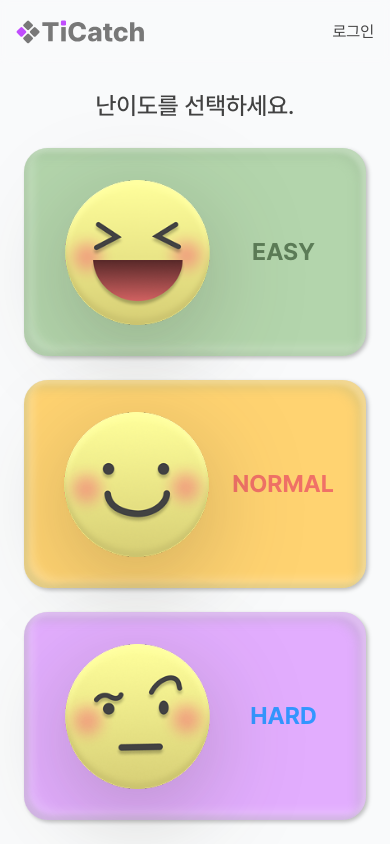
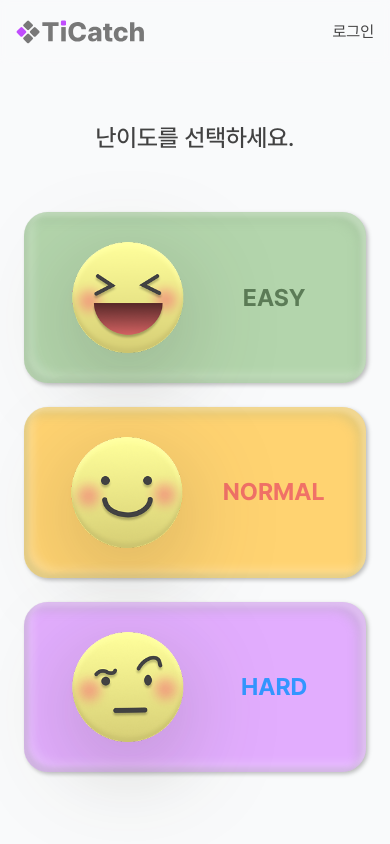
Before and after one commit to TiCatch/Frontend, a Next.js app in the folder ticatch-front/: page /ticket/level in a window 390 px wide. Shown: the top 844 px of the page. Built offline with nearby package versions, Linux system fonts and the light colour scheme; no server answers.

Commit message:
feat: 추가된 스타일 속성 적용

```diff
--- a/ticatch-front/app/(with-header)/ticket/complete/page.tsx
+++ b/ticatch-front/app/(with-header)/ticket/complete/page.tsx
@@ -16,7 +16,7 @@ export default function CompletePage() {
   }, []);
 
   return (
-    <div className="flex min-h-[calc(100dvh-64px)] flex-col items-center justify-center overflow-hidden text-center">
+    <div className="flex min-h-without-header flex-col items-center justify-center overflow-hidden text-center">
       <CheckAnimation />
       <h1 className="mt-6 text-2xl font-bold">티켓 예매가 완료되었습니다.</h1>
       <p className="mt-2">자세한 정보는 '마이페이지'에서 확인이 가능합니다.</p>
--- a/ticatch-front/app/(with-header)/ticket/level/page.tsx
+++ b/ticatch-front/app/(with-header)/ticket/level/page.tsx
@@ -1,18 +1,19 @@
 'use client';
 
-import { TicketingLevel } from 'types';
 import LevelCard from '@components/ticketInfo/LevelCard';
 
 export default function LevelPage() {
   return (
-    <div className="h-[calc(100dvh-64px)] min-w-[370px] overflow-hidden p-[24px] md:h-[calc(100dvh-64px)] md:min-h-[660px]">
-      <div className="relative flex h-full flex-col items-center justify-start gap-[24px] overflow-visible md:flex-row">
-        <div className="text-center text-xl font-medium md:absolute md:bottom-[85%] md:left-1/2 md:translate-x-[-50%] md:text-2xl">
+    <div className="h-without-header md:h-inner-screen md:h-inner-screen min-w-[370px] overflow-hidden p-[24px] md:min-h-[660px]">
+      <div className="relative flex h-full flex-col items-center justify-start gap-[24px] overflow-visible md:gap-0">
+        <div className="flex items-center text-center text-xl font-medium leading-[100px] md:text-2xl">
           난이도를 선택하세요.
         </div>
-        <LevelCard level="EASY" />
-        <LevelCard level="NORMAL" />
-        <LevelCard level="HARD" />
+        <div className="flex h-full w-full flex-col items-center gap-[24px] pb-[48px] md:flex-row">
+          <LevelCard level="EASY" />
+          <LevelCard level="NORMAL" />
+          <LevelCard level="HARD" />
+        </div>
       </div>
     </div>
   );
--- a/ticatch-front/components/button/CommonButton.tsx
+++ b/ticatch-front/components/button/CommonButton.tsx
@@ -12,7 +12,7 @@ interface ButtonProps {
 const CommonButton: React.FC<ButtonProps> = ({
   title,
   backgroundColor = 'bg-primary',
-  textColor = 'text-white',
+  textColor = 'text-abs-white',
   isDisabled = false,
   onClick,
   borderColor = 'border-transparent',
--- a/ticatch-front/components/ticketInfo/LevelCard.tsx
+++ b/ticatch-front/components/ticketInfo/LevelCard.tsx
@@ -102,10 +102,10 @@ export default function LevelCard({ level }: { level: TicketingLevel }) {
         {/* 뒷면 */}
         <div
           className={`absolute inset-0 rounded-3xl ${bgClassMap[level]} p-[24px] shadow-simple [backface-visibility:hidden] [transform:rotateY(180deg)]`}>
-          <div className="absolute left-0 top-0 z-0 h-full w-full rounded-3xl bg-white opacity-50 shadow-glass backdrop-blur-glass" />
+          <div className="bg-abs-white absolute left-0 top-0 z-0 h-full w-full rounded-3xl opacity-50 shadow-glass backdrop-blur-glass" />
           <div className="z-3 relative flex h-full flex-col items-center justify-start md:justify-center md:gap-4">
             <div
-              className={`mt-[8px] flex flex-1 items-center whitespace-nowrap md:mt-[32px] ${isMobile ? 'text-' : 'text-l'} font-semibold text-gray-700`}>
+              className={`mt-[8px] flex flex-1 items-center whitespace-nowrap md:mt-[32px] ${isMobile ? 'text-' : 'text-l'} text-abs-black font-semibold`}>
               시간을 선택하세요.
             </div>
             <div className="flex h-full w-full flex-[3] flex-row items-center justify-around md:flex-col md:justify-center">
```
